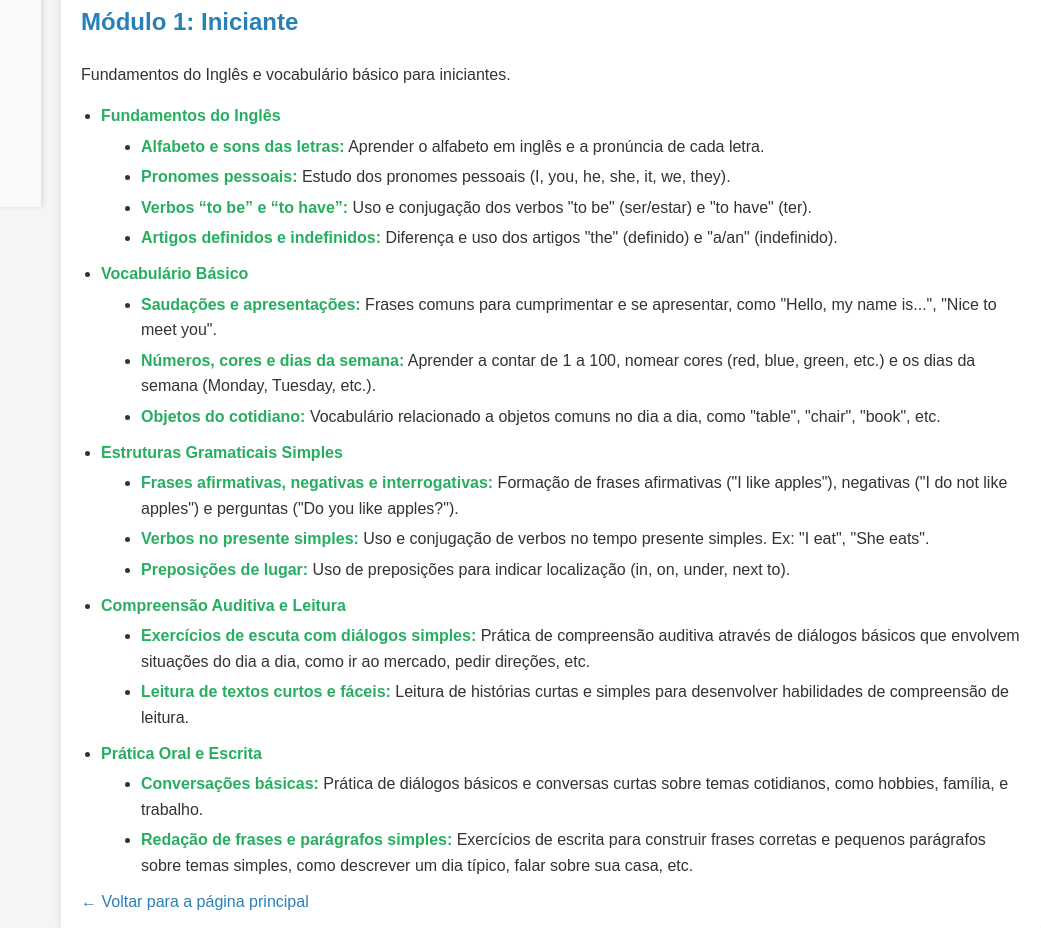
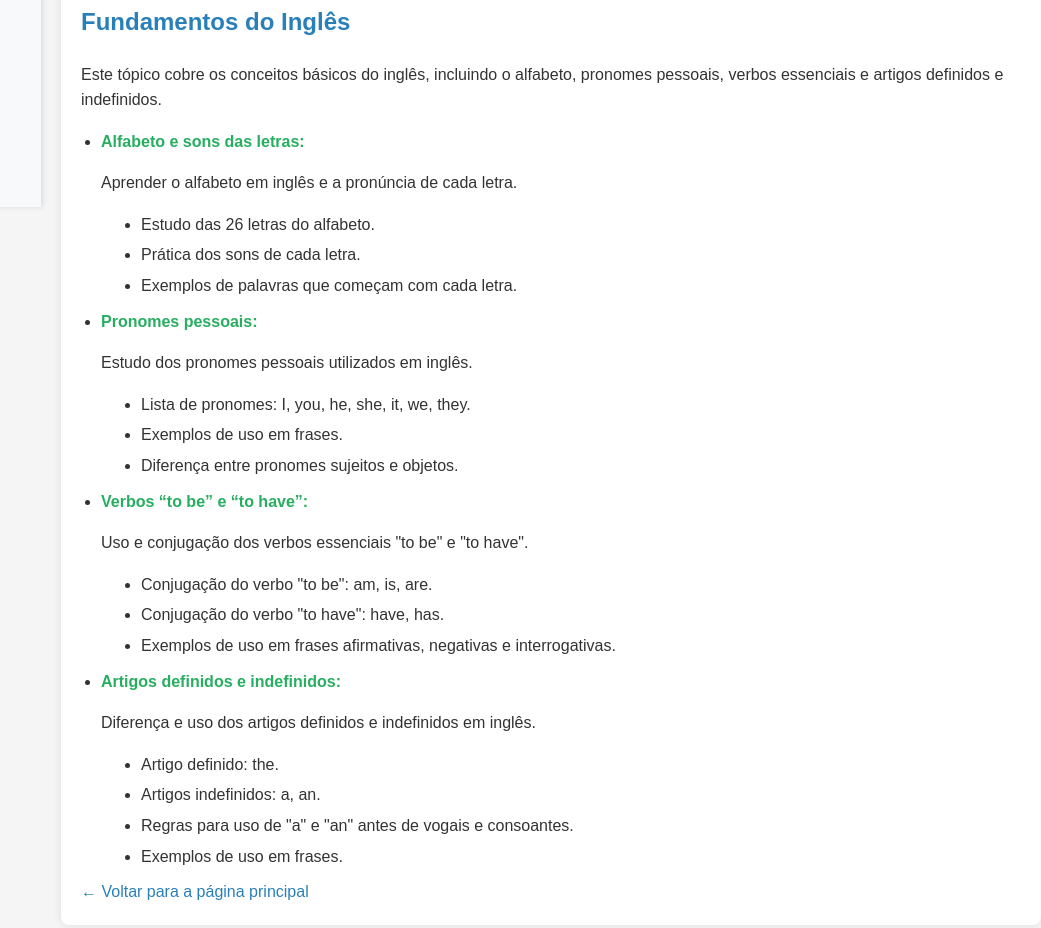
Before and after one commit to WellyngtonMolinari/CursoIngles, a plain HTML site: page modulo1/fundamentos.html in a window 1280 px wide. Shown: the part 623-1551 px from the top of the page, without its empty margins (239-1280 px from the left). Drawn offline with Linux system fonts and the light colour scheme; files that its build step writes are made by us from their sources; files whose address does not match are found by name.

Commit message:
fundamentos update

```diff
--- a/modulo1/fundamentos.html
+++ b/modulo1/fundamentos.html
@@ -40,47 +40,47 @@
             <img src="imagens/ingles.png" alt="Imagem do Curso">
         </div>
 
-        <!-- Módulo 1 -->
+        <!-- Fundamentos do Inglês -->
         <section>
-            <h2 id="module1"><strong>Módulo 1: Iniciante</strong></h2>
-            <p>Fundamentos do Inglês e vocabulário básico para iniciantes.</p>
+            <h2 id="fundamentos"><strong>Fundamentos do Inglês</strong></h2>
+            <p>Este tópico cobre os conceitos básicos do inglês, incluindo o alfabeto, pronomes pessoais, verbos essenciais e artigos definidos e indefinidos.</p>
             <ul>
-                <li><strong>Fundamentos do Inglês</strong>
+                <li><strong>Alfabeto e sons das letras:</strong>
+                    <p>Aprender o alfabeto em inglês e a pronúncia de cada letra.</p>
                     <ul>
-                        <li><strong>Alfabeto e sons das letras:</strong> Aprender o alfabeto em inglês e a pronúncia de cada letra.</li>
-                        <li><strong>Pronomes pessoais:</strong> Estudo dos pronomes pessoais (I, you, he, she, it, we, they).</li>
-                        <li><strong>Verbos “to be” e “to have”:</strong> Uso e conjugação dos verbos "to be" (ser/estar) e "to have" (ter).</li>
-                        <li><strong>Artigos definidos e indefinidos:</strong> Diferença e uso dos artigos "the" (definido) e "a/an" (indefinido).</li>
+                        <li>Estudo das 26 letras do alfabeto.</li>
+                        <li>Prática dos sons de cada letra.</li>
+                        <li>Exemplos de palavras que começam com cada letra.</li>
                     </ul>
                 </li>
-                <li><strong>Vocabulário Básico</strong>
+                <li><strong>Pronomes pessoais:</strong>
+                    <p>Estudo dos pronomes pessoais utilizados em inglês.</p>
                     <ul>
-                        <li><strong>Saudações e apresentações:</strong> Frases comuns para cumprimentar e se apresentar, como "Hello, my name is...", "Nice to meet you".</li>
-                        <li><strong>Números, cores e dias da semana:</strong> Aprender a contar de 1 a 100, nomear cores (red, blue, green, etc.) e os dias da semana (Monday, Tuesday, etc.).</li>
-                        <li><strong>Objetos do cotidiano:</strong> Vocabulário relacionado a objetos comuns no dia a dia, como "table", "chair", "book", etc.</li>
+                        <li>Lista de pronomes: I, you, he, she, it, we, they.</li>
+                        <li>Exemplos de uso em frases.</li>
+                        <li>Diferença entre pronomes sujeitos e objetos.</li>
                     </ul>
                 </li>
-                <li><strong>Estruturas Gramaticais Simples</strong>
+                <li><strong>Verbos “to be” e “to have”:</strong>
+                    <p>Uso e conjugação dos verbos essenciais "to be" e "to have".</p>
                     <ul>
-                        <li><strong>Frases afirmativas, negativas e interrogativas:</strong> Formação de frases afirmativas ("I like apples"), negativas ("I do not like apples") e perguntas ("Do you like apples?").</li>
-                        <li><strong>Verbos no presente simples:</strong> Uso e conjugação de verbos no tempo presente simples. Ex: "I eat", "She eats".</li>
-                        <li><strong>Preposições de lugar:</strong> Uso de preposições para indicar localização (in, on, under, next to).</li>
+                        <li>Conjugação do verbo "to be": am, is, are.</li>
+                        <li>Conjugação do verbo "to have": have, has.</li>
+                        <li>Exemplos de uso em frases afirmativas, negativas e interrogativas.</li>
                     </ul>
                 </li>
-                <li><strong>Compreensão Auditiva e Leitura</strong>
+                <li><strong>Artigos definidos e indefinidos:</strong>
+                    <p>Diferença e uso dos artigos definidos e indefinidos em inglês.</p>
                     <ul>
-                        <li><strong>Exercícios de escuta com diálogos simples:</strong> Prática de compreensão auditiva através de diálogos básicos que envolvem situações do dia a dia, como ir ao mercado, pedir direções, etc.</li>
-                        <li><strong>Leitura de textos curtos e fáceis:</strong> Leitura de histórias curtas e simples para desenvolver habilidades de compreensão de leitura.</li>
-                    </ul>
-                </li>
-                <li><strong>Prática Oral e Escrita</strong>
-                    <ul>
-                        <li><strong>Conversações básicas:</strong> Prática de diálogos básicos e conversas curtas sobre temas cotidianos, como hobbies, família, e trabalho.</li>
-                        <li><strong>Redação de frases e parágrafos simples:</strong> Exercícios de escrita para construir frases corretas e pequenos parágrafos sobre temas simples, como descrever um dia típico, falar sobre sua casa, etc.</li>
+                        <li>Artigo definido: the.</li>
+                        <li>Artigos indefinidos: a, an.</li>
+                        <li>Regras para uso de "a" e "an" antes de vogais e consoantes.</li>
+                        <li>Exemplos de uso em frases.</li>
                     </ul>
                 </li>
             </ul>
         </section>
+
 
 
         <!-- Link de Retorno -->
```
